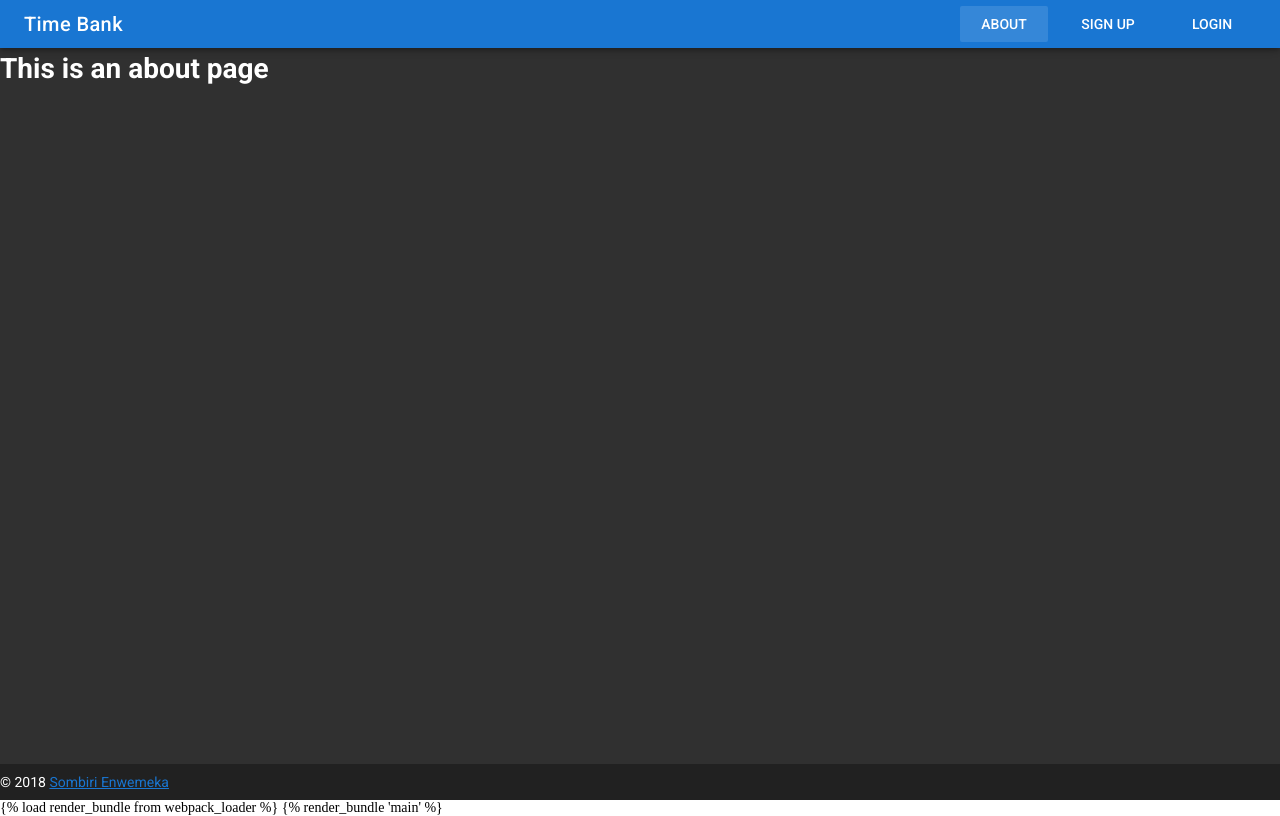
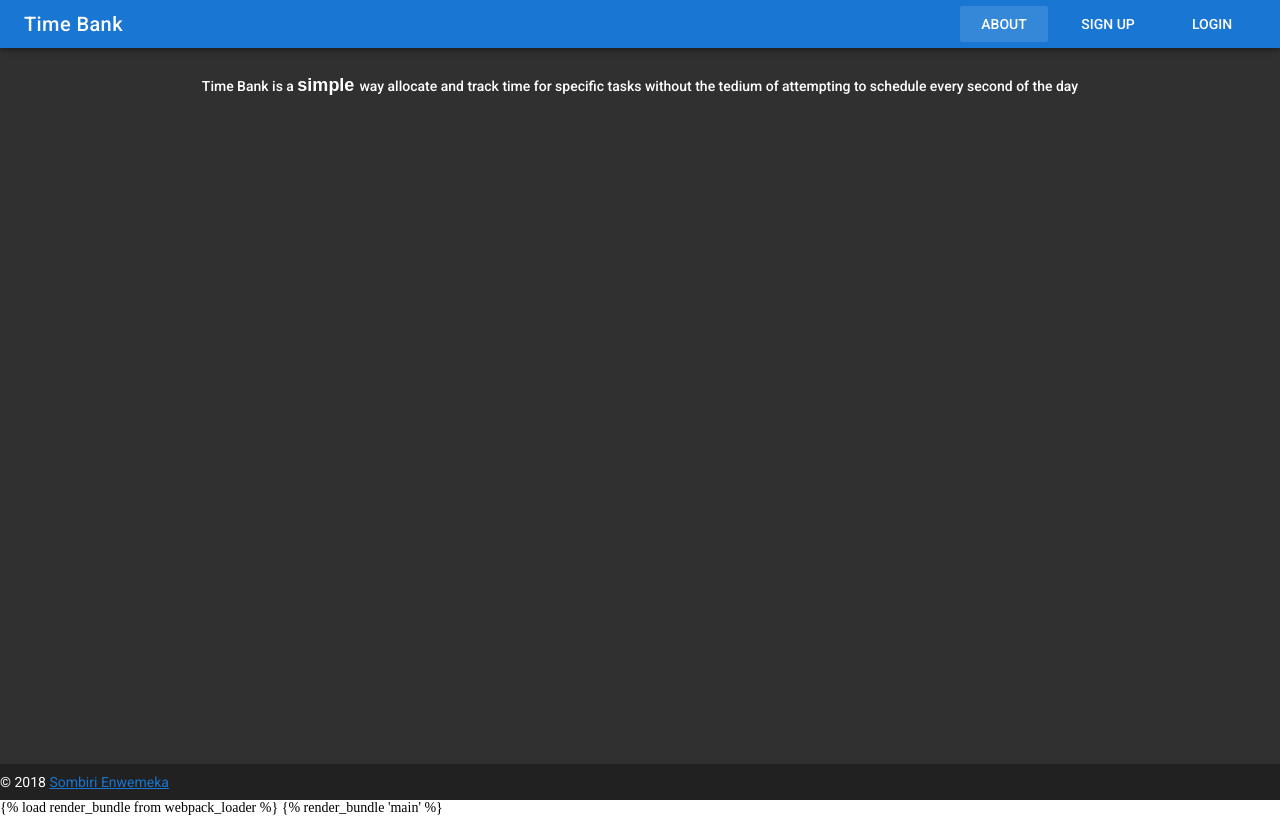
Before and after one commit to SombiriX/TimeBank, a Vue app in the folder timebank_frontend/: page /about in a window 1280 px wide. Built offline with nearby package versions, Linux system fonts and the light colour scheme; no server answers.

Commit message:
#19 Added some descriptions to the frontpage

```diff
--- a/timebank_frontend/src/views/About.vue
+++ b/timebank_frontend/src/views/About.vue
@@ -1,5 +1,38 @@
 <template>
-  <div class="about">
-    <h1>This is an about page</h1>
-  </div>
+  <v-container fluid>
+    <v-layout column align-center justify-center fill-height class="about">
+      <v-flex xs12>
+        <div class="body-2 about_text">
+          <span>Time Bank is a </span>
+          <span class="confirm_selection">simple </span>
+          <span>way allocate and track time for specific tasks without the tedium of attempting to schedule every second of the day</span>
+        </div>
+      </v-flex>
+    </v-layout>
+  </v-container>
 </template>
+
+<style>.confirm_selection {
+    animation: glow .9s infinite alternate;
+}
+
+@keyframes glow {
+    to {
+        text-shadow: 0 0 10px #4caf50;
+    }
+}
+
+.confirm_selection {
+    font-family: sans-serif;
+    font-size: 18px;
+    font-weight: bold;
+}
+
+.about {
+  height: 500;
+}
+
+.about_text {
+  height: 100;
+}
+</style>
--- a/timebank_frontend/src/views/Home.vue
+++ b/timebank_frontend/src/views/Home.vue
@@ -1,18 +1,18 @@
 <template>
   <v-container fluid>
-    <v-slide-y-transition mode="out-in">
-      <v-layout column align-center>
-        <img src="@/assets/logo.png" alt="Vuetify.js" class="mb-5">
-        <blockquote>
-          &#8220;First, solve the problem. Then, write the code.&#8221;
-          <footer>
-            <small>
-              <em>&mdash;John Johnson</em>
-            </small>
-          </footer>
-        </blockquote>
-      </v-layout>
-    </v-slide-y-transition>
+    <v-layout column align-center class="display-4">
+      <v-flex xs1>
+        <transition name="slide">
+          <span>Simple.</span>
+        </transition>
+      </v-flex>
+      <v-flex xs1>
+        Efficient.
+      </v-flex>
+      <v-flex xs1>
+        Time Tracking.
+      </v-flex>
+    </v-layout>
   </v-container>
 </template>
 
```
